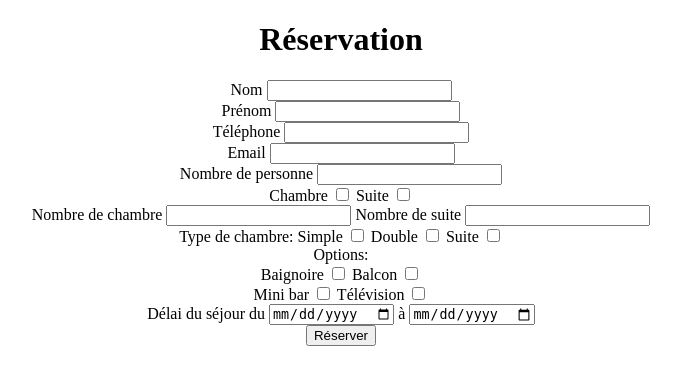
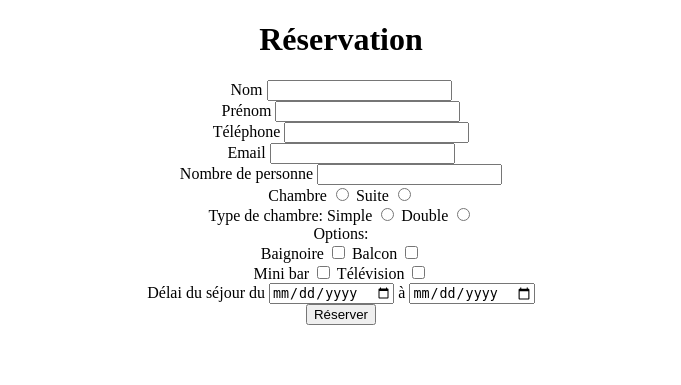
Before and after one commit to Alice4951/Hotel, a PHP site: page /reservation.php in a window 1280 px wide. Shown: the top 385 px of the page, without its empty margins (299-980 px from the left). Run offline with PHP 8.4, Linux system fonts and the light colour scheme.

Commit message:
Update reservation.php

```diff
--- a/reservation.php
+++ b/reservation.php
@@ -13,9 +13,8 @@
             Téléphone <input type="text" name="Téléphone"/><br>
             Email <input type="text" name="Email"/><br>
             Nombre de personne <input type="number" name="Nombre de personne"/><br>
-            Chambre <input type="checkbox" name="Chambre"/> Suite <input type="checkbox" name="Suite"><br>
-            Nombre de chambre <input type="number" name="Nombre de chambre"/> Nombre de suite <input type="number" name="Nombre de suite"/><br>
-            Type de chambre: Simple <input type="checkbox" name="Simple"/> Double <input type="checkbox" name="Double"> Suite <input type="checkbox" name="Suite"><br>
+            Chambre <input type="radio" name="Type"/> Suite <input type="radio" name="Type"><br>
+            Type de chambre: Simple <input type="radio" name="Chambre"/> Double <input type="radio" name="Chambre"><br>
             Options:<br>
             Baignoire <input type="checkbox" name="Baignoire"/> Balcon <input type="checkbox" name="Balcon"><br>
             Mini bar <input type="checkbox" name="Mini bar"/> Télévision <input type="checkbox" name="Télévision"><br>
```
